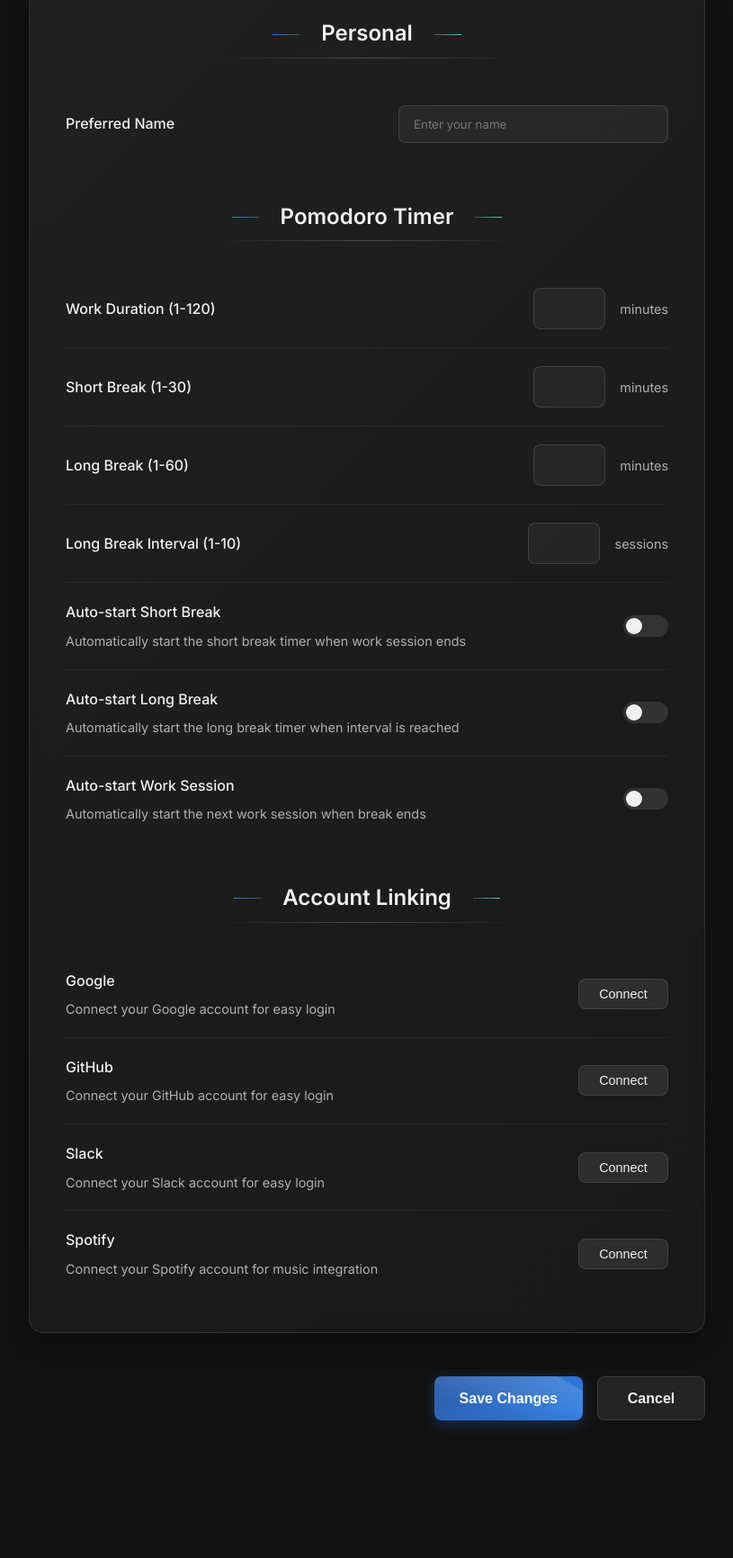
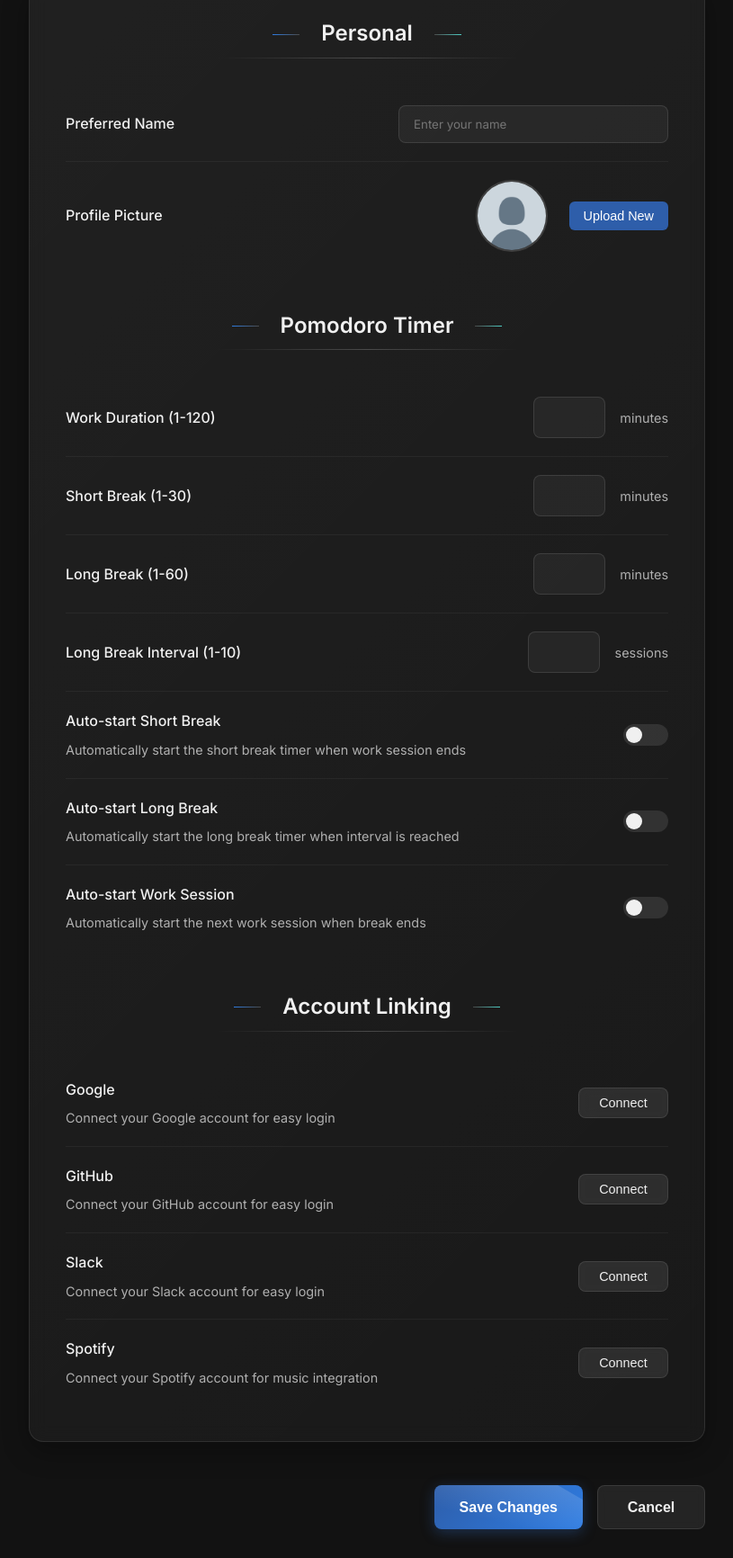
Before and after one commit to c2y5/FocusNest, a Flask app: template app/templates/settings.html in a window 1280 px wide. Shown: the part 257-1989 px from the top of the page at 90% size, without its empty margins (232-1047 px from the left). Before the commit the page ends 1846 px from the top, so only its background shows below. Run offline with Flask 3, Linux system fonts and the light colour scheme; the template is opened without the code that fills it, so the values that code supplies are empty.

Commit message:
custom pfp

```diff
--- a/app/api/routes.py
+++ b/app/api/routes.py
@@ -1,15 +1,39 @@
 # app/api/routes.py
 # type: ignore
 
-from flask import Blueprint, session, request, jsonify
+from flask import Blueprint, session, request, jsonify, current_app
 from app import mongo
 from bson.objectid import ObjectId
 import datetime
 import math
 import requests
 import re
+from PIL import Image
+import imghdr
+import os
+import random
+import string
+from io import BytesIO
 
 api_bp = Blueprint("api", __name__, url_prefix="/api")
+
+ALLOWED_EXTENSIONS = {"png", "jpg", "jpeg"}
+
+def allowed_file(filename):
+    return "." in filename and filename.rsplit(".", 1)[1].lower() in ALLOWED_EXTENSIONS
+
+def is_image(file_stream):
+    file_type = imghdr.what(file_stream)
+    if file_type not in ALLOWED_EXTENSIONS:
+        return False
+
+    try:
+        img = Image.open(file_stream)
+        img.verify()
+        file_stream.seek(0)
+        return True
+    except:
+        return False
 
 @api_bp.route("tasks", methods=["GET", "POST", "DELETE", "PATCH"])
 def tasks():
@@ -90,6 +114,7 @@ def settings():
         if not settings:
             settings = {
                 "preferredName": "",
+                "preferredPicture": "",
                 "pomodoroTimer": {
                     "workDuration": 25,
                     "shortBreakDuration": 5,
@@ -110,6 +135,8 @@ def settings():
             return settings, 200
 
         settings["_id"] = str(settings["_id"])
+        if not settings["preferredPicture"]:
+            settings["preferredPicture"] = session["user"]["picture"]
 
         return jsonify(settings)
     elif request.method == "POST":
@@ -303,3 +330,67 @@ def get_quote():
         }), 200
     except:
         return jsonify({"quote": '"The secret of getting ahead is getting started."'}), 200
+
+@api_bp.route("avatar/upload", methods=["POST"])
+def upload_avatar():
+    if not session.get("user"):
+        return jsonify({"error": "Unauthorized"}), 401
+
+    if "file" not in request.files:
+        return jsonify({"error": "No file part"}), 400
+
+    file = request.files["file"]
+
+    if file.filename == "":
+        return jsonify({"error": "No selected file"}), 400
+
+    if file and allowed_file(file.filename):
+        settings = mongo.db.settings.find_one({"user_id": session["user"]["id"]})
+
+        if settings["preferredPicture"] and settings["preferredPicture"].startswith("/static/avatars/"):
+            old_avatar_path = os.path.join(current_app.root_path, settings["preferredPicture"].lstrip("/"))
+            if os.path.exists(old_avatar_path):
+                os.remove(old_avatar_path)
+
+        ext = file.filename.rsplit(".", 1)[1].lower()
+        _r = "".join(random.choices(string.ascii_letters + string.digits, k=12))
+        filename = f"avatar_{_r}.{ext}"
+
+        if not is_image(file.stream):
+            return jsonify({"error": "File is not a valid image"}), 400
+
+        file.stream.seek(0)
+
+        try:
+            img = Image.open(file.stream).convert("RGBA" if ext=="png" else "RGB")
+        except Exception:
+            return jsonify({"error": "Failed to process image"}), 400
+
+        img = img.resize((512, 512))
+
+        img_io = BytesIO()
+        img.save(img_io, format=img.format or "PNG")
+        img_io.seek(0)
+
+        upload_folder = os.path.join(current_app.root_path, "static", "avatars")
+
+        os.makedirs(upload_folder, exist_ok=True)
+
+        file_path = os.path.join(upload_folder, filename)
+        with open(file_path, "wb") as f:
+            f.write(img_io.read())
+
+        settings["preferredPicture"] = f"/static/avatars/{filename}"
+
+        mongo.db.settings.update_one(
+            {"user_id": session["user"]["id"]},
+            {"$set": settings},
+            upsert=True
+        )
+
+        return jsonify({
+            "status": "success",
+            "file_path": f"/static/avatars/{filename}"
+        }), 200
+
+    return jsonify({"error": "Invalid file type"}), 400
--- a/app/static/css/settingsPage.css
+++ b/app/static/css/settingsPage.css
@@ -573,3 +573,69 @@ input:checked + .toggle-slider:before {
     padding-left: 1.5rem;
   }
 }
+
+.avatar-upload-container {
+    display: flex;
+    align-items: center;
+    gap: 1.5rem;
+}
+
+.avatar-preview {
+    width: 80px;
+    height: 80px;
+    border-radius: 50%;
+    overflow: hidden;
+    border: 2px solid rgba(255, 255, 255, 0.1);
+    background: rgba(255, 255, 255, 0.05);
+}
+
+.avatar-preview img {
+    width: 100%;
+    height: 100%;
+    object-fit: cover;
+}
+
+.avatar-upload-controls {
+    display: flex;
+    flex-direction: column;
+    gap: 0.5rem;
+}
+
+.upload-button {
+    padding: 0.5rem 1rem;
+    border-radius: 6px;
+    font-size: 0.9rem;
+    font-weight: 500;
+    cursor: pointer;
+    transition: all 0.2s ease;
+    border: none;
+}
+
+.upload-button {
+    background: var(--primary);
+    color: white;
+}
+
+.upload-button:hover {
+    background: var(--primary-light);
+    transform: translateY(-2px);
+}
+
+@media (max-width: 768px) {
+    .avatar-upload-container {
+        flex-direction: column;
+        align-items: flex-start;
+        gap: 1rem;
+    }
+
+    .avatar-upload-controls {
+        flex-direction: row;
+        width: 100%;
+    }
+
+    .upload-button,
+    .remove-button {
+        flex: 1;
+        text-align: center;
+    }
+}
--- a/app/static/js/settingsHandler.js
+++ b/app/static/js/settingsHandler.js
@@ -6,6 +6,10 @@ document.addEventListener("DOMContentLoaded", function() {
             this.settingsPage = document.querySelector(".settings-page");
 
             this.preferredNameInput = document.getElementById("preferredName");
+            this.uploadButton = document.getElementById("uploadButton");
+            this.avatarUpload = document.getElementById("avatarUpload");
+            this.avatarImage = document.getElementById("avatarImage");
+            this.avatarPreview = document.getElementById("avatarPreview");
 
             this.workDurationInput = document.getElementById("workDuration");
             this.shortBreakInput = document.getElementById("shortBreakDuration");
@@ -17,6 +21,7 @@ document.addEventListener("DOMContentLoaded", function() {
 
             this.defaultSettings = {
                 preferredName: "",
+                preferredPicture: "/static/img/default-profile.png",
                 pomodoroTimer: {
                     workDuration: 25,
                     shortBreakDuration: 5,
@@ -73,6 +78,7 @@ document.addEventListener("DOMContentLoaded", function() {
 
         updateUI() {
             this.preferredNameInput.value = this.currentSettings.preferredName || "";
+            this.avatarImage.src = this.currentSettings.preferredPicture || "/static/img/default-profile.png";
 
             const pomodoroSettings = this.currentSettings.pomodoroTimer || this.defaultSettings.pomodoroTimer;
 
@@ -92,6 +98,19 @@ document.addEventListener("DOMContentLoaded", function() {
 
             this.cancelButton.addEventListener("click", () => {
                 this.loadSettings();
+            });
+
+            this.uploadButton.addEventListener("click", () => {
+                this.avatarUpload.click();
+            });
+
+            this.avatarUpload.addEventListener("change", async (e) => {
+                await this.handleAvatarUpload(e.target.files[0]);
+                e.target.value = "";
+            });
+
+            this.removeButton.addEventListener("click", async () => {
+                await this.removeAvatar();
             });
         }
 
@@ -218,6 +237,42 @@ document.addEventListener("DOMContentLoaded", function() {
                 alert(`${title}: ${body}`);
             }
         }
+
+        async handleAvatarUpload(file) {
+            if (!file) return;
+
+            const validTypes = ["image/jpeg", "image/png"];
+            if (!validTypes.includes(file.type)) {
+                this.showNotification("Invalid File", "Please upload a JPG or PNG image");
+                return;
+            }
+
+            if (file.size > 1024 * 1024) {
+                this.showNotification("File Too Large", "Maximum size is 1MB");
+                return;
+            }
+
+            const formData = new FormData();
+            formData.append("file", file);
+
+            try {
+                const response = await fetch("/api/avatar/upload", {
+                    method: "POST",
+                    body: formData
+                });
+
+                if (!response.ok) throw new Error("Upload failed");
+
+                const result = await response.json();
+
+                this.avatarImage.src = result.file_path;
+
+                this.showNotification("Success", "Profile picture updated");
+            } catch (error) {
+                console.error("Avatar upload error:", error);
+                this.showNotification("Error", "Failed to upload profile picture");
+            }
+        }
     }
 
     new SettingsHandler();
--- a/app/templates/settings.html
+++ b/app/templates/settings.html
@@ -16,6 +16,18 @@
             <div class="setting-item">
                 <label for="preferredName" class="setting-label">Preferred Name</label>
                 <input type="text" id="preferredName" class="setting-input" placeholder="Enter your name">
+            </div>
+            <div class="setting-item">
+                <label class="setting-label">Profile Picture</label>
+                <div class="avatar-upload-container">
+                    <div class="avatar-preview" id="avatarPreview">
+                        <img id="avatarImage" src="/static/img/default-profile.png" alt="Profile Picture">
+                    </div>
+                    <div class="avatar-upload-controls">
+                        <input type="file" id="avatarUpload" accept=".jpg,.jpeg,.png" style="display: none;">
+                        <button class="upload-button" id="uploadButton">Upload New</button>
+                    </div>
+                </div>
             </div>
         </div>
 
--- a/config.py
+++ b/config.py
@@ -7,6 +7,7 @@ load_dotenv()
 
 class Config:
     SECRET_KEY = os.getenv("SECRET_KEY")
+    MAX_CONTENT_LENGTH = 1024 * 1024
 
     MONGO_URI = os.getenv("MONGO_URI")
     MONGO_CONNECT = False
--- a/requirements.txt
+++ b/requirements.txt
@@ -5,3 +5,5 @@ certifi==2025.6.15
 authlib==1.6.0
 requests==2.32.4
 gunicorn==23.0.0
+Pillow==11.3.0
+standard-imghdr==3.13.0
```
Also changed, not shown: app/static/js/dashGreeting.js (+8 -5 lines), 1 other file.
